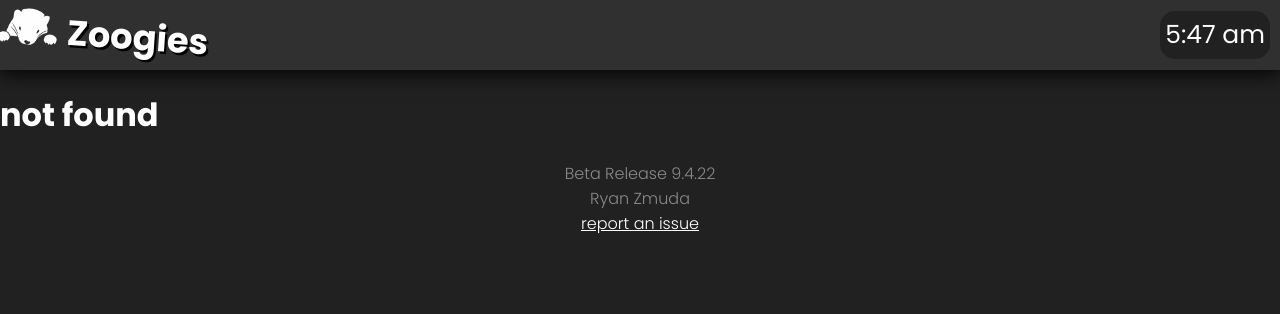
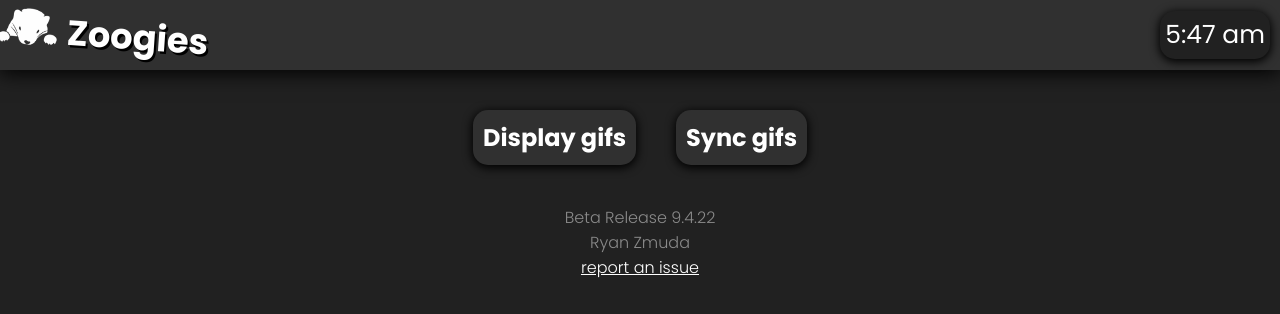
Before and after one commit to zoogies/hub, a SvelteKit app in the folder src/frontend/: page /gifapi in a window 1280 px wide. Before the commit this address had no page. Shown: the top 314 px of the page. Built offline with nearby package versions, Linux system fonts and the light colour scheme; no server answers.

Commit message:
gifapi initial progress

```diff
--- /dev/null
+++ b/src/frontend/src/lib/Button.svelte
@@ -0,0 +1,19 @@
+<script>
+    export let label;
+</script>
+
+<div class="bg2 hvr-fade hvr-grow-rotate btn_top slightshadow">
+    <h2 class="btn_label">{label}</h2>
+</div>
+
+<style>
+    .btn_top{
+        text-align: center;
+        display: inline-flex;
+        border-radius: 15px;
+        cursor: pointer;
+    }
+    .btn_label{
+        margin: 10px;
+    }
+</style>
--- a/src/frontend/src/lib/Clock.svelte
+++ b/src/frontend/src/lib/Clock.svelte
@@ -40,7 +40,7 @@
     gettime();
 </script>
 <main>
-    <div class="clock bg3">
+    <div class="clock bg3 slightshadow">
         <p class="clocktxt">{time}</p>
     </div>
 </main>
--- /dev/null
+++ b/src/frontend/src/lib/Error.svelte
@@ -0,0 +1,28 @@
+<script>
+    export let message;
+    export let description;
+</script>
+
+<div class="error-fit">
+    <h1 style="color: red;">{message}</h1>
+    <p style="color: gray;">{description}</p>
+</div>
+
+<style>
+    .error-fit{
+        height: 100%;
+        display: flex;
+        align-items: center;
+        justify-content: center;
+        flex-direction: column;
+        text-align: center;
+        margin: 100px;
+        margin-top: 50px;
+    }
+    .error-fit > h1 {
+        margin: 0px;
+    }
+    .error-fit > p {
+        margin: 0px;
+    }
+</style>
--- /dev/null
+++ b/src/frontend/src/lib/Loading.svelte
@@ -0,0 +1,31 @@
+<!-- TODO idk why this shit so broke -->
+<div class="wrapper">
+    <div class="spinner">.</div>
+</div>
+
+<style>
+    .wrapper{
+        height: 100px;
+        display: flex;
+        justify-content: center;
+        align-items: center;
+        margin: 20px;
+    }
+    .spinner {
+        width: 100%;
+        height: 100%;
+        max-width: 100px;
+        max-height: 100px;
+        border-radius: 50%;
+        background: radial-gradient(farthest-side,#ffffff 94%,#0000) top/9px 9px no-repeat,
+                conic-gradient(#0000 30%,#ffffff);
+        -webkit-mask: radial-gradient(farthest-side,#0000 calc(100% - 9px),#000 0);
+        animation: spinner-c7wet2 1s infinite linear;
+        }
+
+        @keyframes spinner-c7wet2 {
+        100% {
+            transform: rotate(1turn);
+        }
+    }
+</style>
--- a/src/frontend/src/lib/ServerStats.svelte
+++ b/src/frontend/src/lib/ServerStats.svelte
@@ -7,7 +7,7 @@
     var uptime_stamp;
 
     function getstats(){
-        axios.get(ip + '/api/getstats')
+        axios.get(ip + '/api/hub/getstats')
         .then(function (response) {
             serverdata = response.data;
             error = false;
--- a/src/frontend/src/routes/+error.svelte
+++ b/src/frontend/src/routes/+error.svelte
@@ -1 +1,22 @@
-<h1>not found</h1>
+<a href="/" class="top">
+    <h1>This resouce could not be found</h1>
+    <p>Click to return home</p>
+</a>
+<style>
+    .top{
+        display: flex;
+        justify-content: center;
+        align-items: center;
+        text-align: center;
+        justify-items: center;
+        flex-direction: column;
+        margin: 40px;
+    }
+    .top > p {
+        margin: 0px;
+        color: rgb(138, 138, 138);
+    }
+    .top > h1 {
+        margin: 0px;
+    }
+</style>
--- /dev/null
+++ b/src/frontend/src/routes/gifapi/+page.svelte
@@ -0,0 +1,105 @@
+<script>
+    import Button from "../../lib/Button.svelte";
+    import Error from "../../lib/Error.svelte";
+    import Loading from "../../lib/Loading.svelte";
+    import axios from 'axios';
+
+    const ip = import.meta.env.VITE_SERVER_IP;
+
+    var state = 'blank';
+    var error = false;
+    var loading = false;
+    var gifs = 'unset';
+
+    function getgifs(){
+        state = 'display';
+        loading = true;
+        axios.get(ip + '/api/mitsuri/getgifs')
+        .then(function (response) {
+            gifs = response.data
+            loading = false;
+        })
+        .catch(function (error) {
+            error = true;
+        });
+    }
+    function synctab(){
+        state = 'sync';
+    }
+    function copytext(){ // TODO its literally impossible to copy text to the clipboard
+        //setTimeout(async()=>console.log(await window.navigator.clipboard.writeText('fdghfd')), 3000)
+    }
+
+</script>
+
+<div class="top">
+    <div style="margin: 20px;" on:click={getgifs}>
+        <Button label={"Display gifs"}/>
+    </div>
+    <div style="margin: 20px;" on:click={synctab}>
+        <Button label={"Sync gifs"}/>
+    </div>
+    <!-- TODO preview all gifs online big imageboard -->
+</div>
+{#if state === 'display'}
+    {#if error}
+        <Error message={"Error Loading Gifs"} description={"please try another time ;-;"}/>
+    {:else if loading}
+        <Loading/>
+        <div class="spinner"></div>
+    {:else}
+        <div class="output_header">
+            <h2 style="text-align: center;">Full output below:</h2>
+                <div on:click={copytext} style="margin:20px">
+                    <Button label={"Copy Output"}/>
+                </div>
+        </div>
+
+        <div class="json_output bg2 slightshadow">
+            <code>{JSON.stringify(gifs)}</code>
+        </div>
+    {/if}
+{:else if state === 'sync'}
+        <p>TODO lol</p>
+{/if}
+
+<style>
+    .output_header {
+        display: flex;
+        flex-wrap: wrap;
+        align-items: center;
+        text-align: center;
+        justify-content: center;
+    }
+    .json_output{
+        margin: 40px;
+        border-radius: 15px;
+        padding: 30px;
+        overflow-wrap: break-word;
+        margin-top: 20px;
+    }
+    .top{
+        margin: 20px;
+        display: flex;
+        flex-direction: row;
+        justify-items: center;
+        justify-content: center;
+    }
+    .spinner {
+        width: 25%;
+        height: 25%;
+        max-width: 100px;
+        max-height: 100px;
+        border-radius: 50%;
+        background: radial-gradient(farthest-side,#ffffff 94%,#0000) top/9px 9px no-repeat,
+                conic-gradient(#0000 30%,#ffffff);
+        -webkit-mask: radial-gradient(farthest-side,#0000 calc(100% - 9px),#000 0);
+        animation: spinner-c7wet2 1s infinite linear;
+        }
+
+        @keyframes spinner-c7wet2 {
+        100% {
+            transform: rotate(1turn);
+        }
+    }
+</style>
--- a/src/frontend/src/styles/global.css
+++ b/src/frontend/src/styles/global.css
@@ -99,7 +99,7 @@ progress {
 	vertical-align: middle;
 	-webkit-transform: perspective(1px) translateZ(0);
 	transform: perspective(1px) translateZ(0);
-	box-shadow: 0 0 1px rgba(0, 0, 0, 0);
+	/* box-shadow: 0 0 1px rgba(0, 0, 0, 0); */
 	-webkit-transition-duration: 0.3s;
 	transition-duration: 0.3s;
 	-webkit-transition-property: transform;
@@ -117,7 +117,7 @@ progress {
 	vertical-align: middle;
 	-webkit-transform: perspective(1px) translateZ(0);
 	transform: perspective(1px) translateZ(0);
-	box-shadow: 0 0 1px rgba(0, 0, 0, 0);
+	/* box-shadow: 0 0 1px rgba(0, 0, 0, 0); */
 	-webkit-transition-duration: 0.3s;
 	transition-duration: 0.3s;
 	-webkit-transition-property: transform;
@@ -132,3 +132,21 @@ a {
 	color: white;
 	text-decoration: none;
 }
+
+/* Fade */
+.hvr-fade {
+	display: inline-block;
+	vertical-align: middle;
+	-webkit-transform: perspective(1px) translateZ(0);
+	transform: perspective(1px) translateZ(0);
+	/* box-shadow: 0 0 1px rgba(0, 0, 0, 0); */
+	overflow: hidden;
+	-webkit-transition-duration: 0.3s;
+	transition-duration: 0.3s;
+	-webkit-transition-property: color, background-color;
+	transition-property: color, background-color;
+  }
+  .hvr-fade:hover, .hvr-fade:focus, .hvr-fade:active {
+	background-color: #424242;
+	color: white;
+  }
```
Also changed, not shown: src/frontend/src/lib/Showcase.svelte (+4 -4 lines), 2 other files (tests, documents, lock files or other folders).
